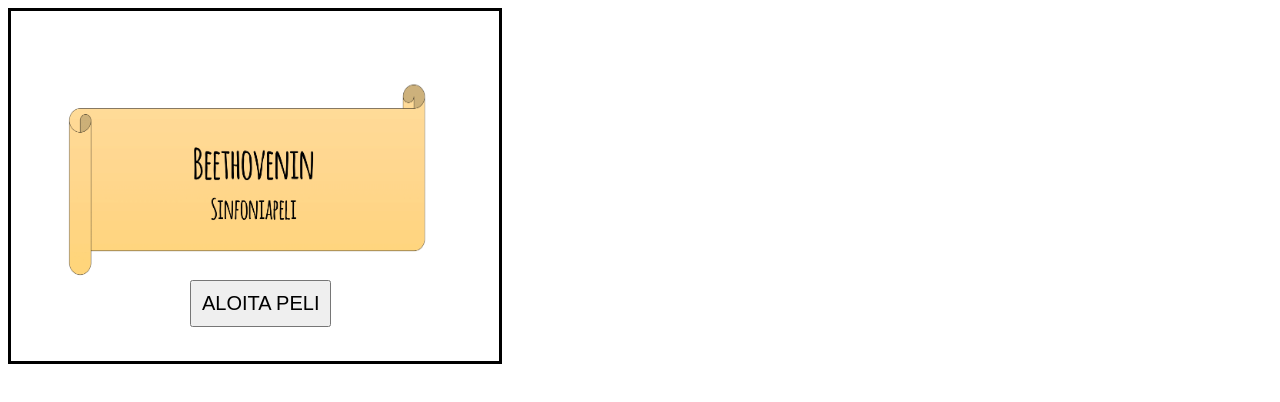
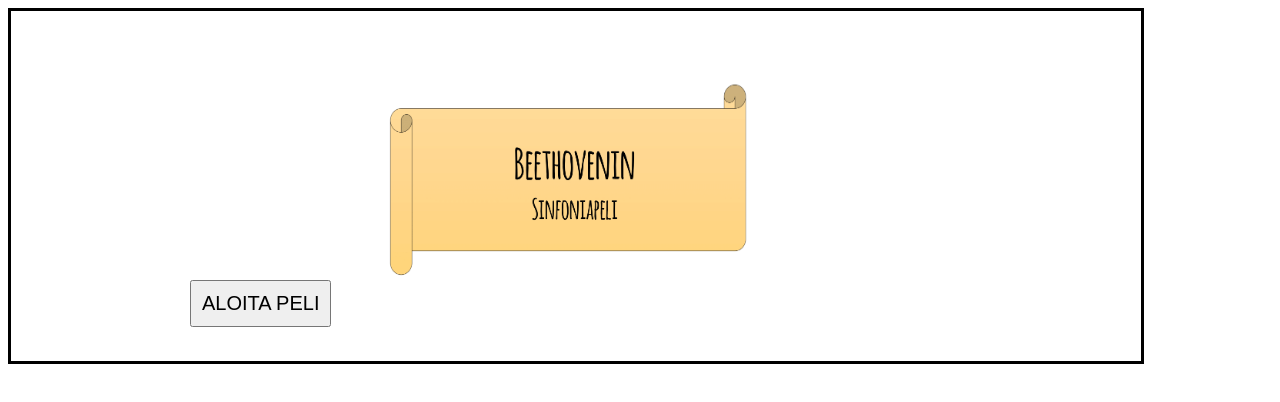
Before and after one commit to sinffoniapeli/sinffoniapeli.github.io, a plain HTML site: page index.html in a window 1280 px wide. Drawn offline with Linux system fonts and the light colour scheme.

Commit message:
Update style_peli0.css

```diff
--- a/style_peli0.css
+++ b/style_peli0.css
@@ -1,6 +1,5 @@
 html {
-width: 510px;
-height: 350px;
+width: 90%;
 }
 
 .peli {
```
